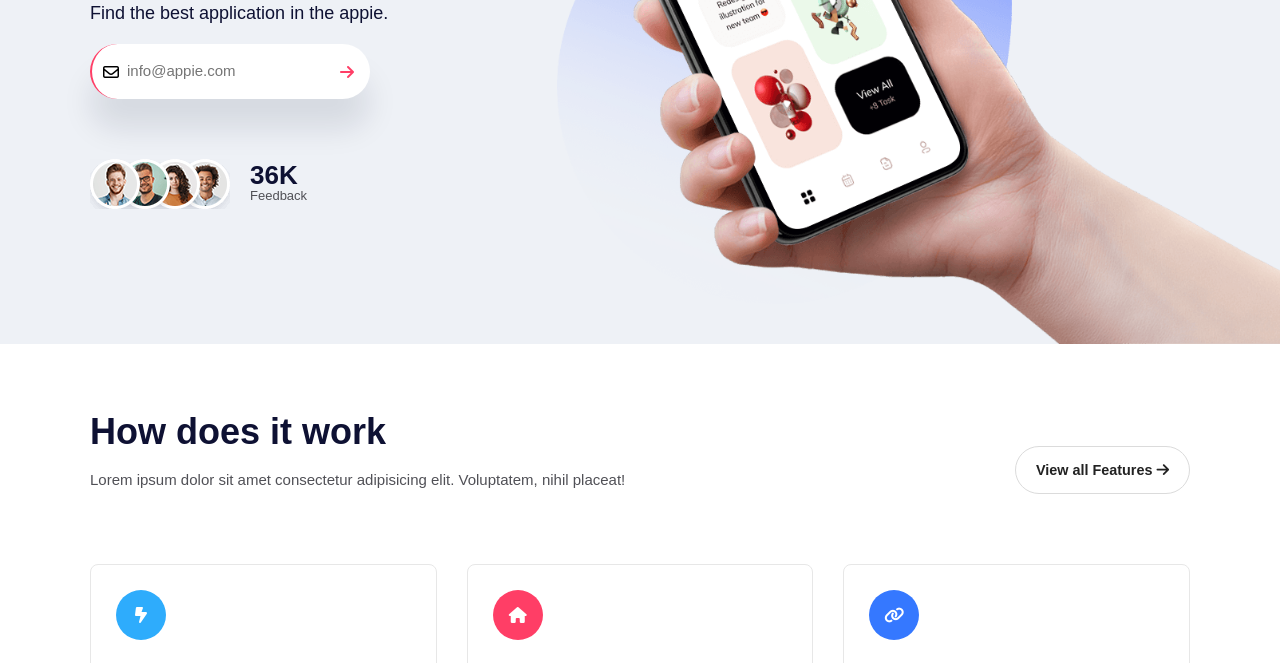
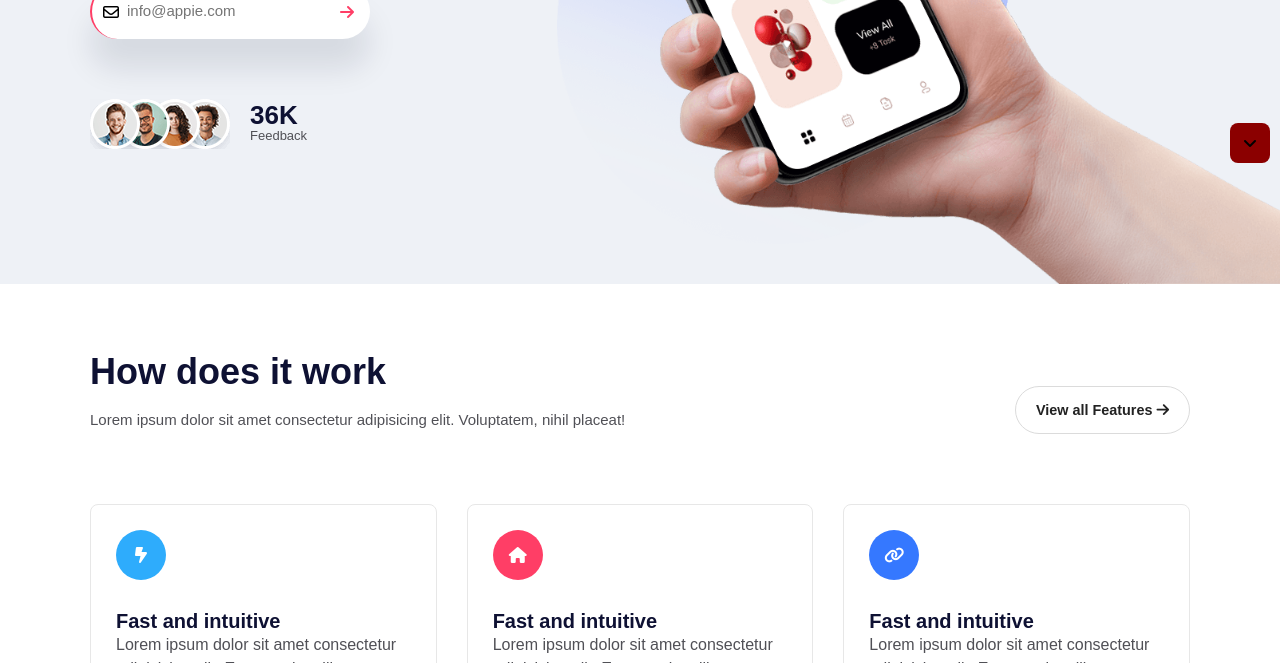
Before and after one commit to ahmedhamdyyounis/appie, a plain HTML site: page index.html in a window 1280 px wide. Shown: the part 627-1290 px from the top of the page. Drawn offline with Linux system fonts and the light colour scheme.

Commit message:
Update style.css

```diff
--- a/style.css
+++ b/style.css
@@ -268,12 +268,12 @@ color: white;
 }
 
 .scrl-btn {
-  position:sticky;
+  position:fixed;
   z-index:1000;
   right:10px;
   bottom: 10px;
-  width: 60px;
-  height:60px;
+  width: 40px;
+  height:40px;
   background: darkred;
   border-radius: 8px;
   display:flex;
```
